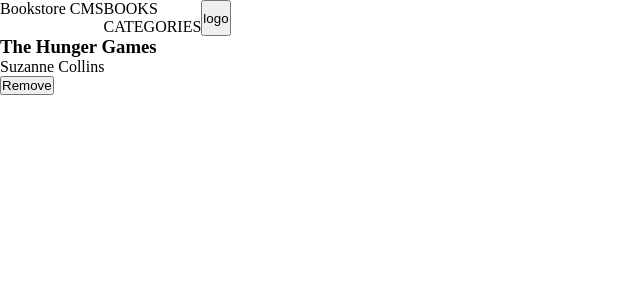
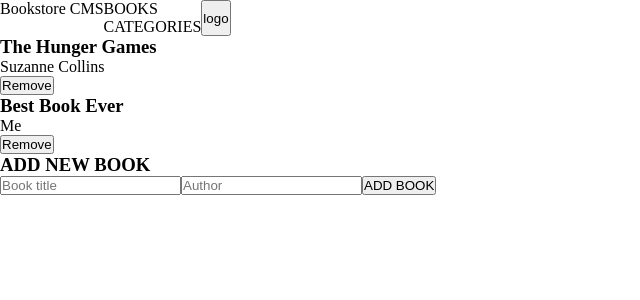
Before and after one commit to dodoburner/bookstore, a React (Create React App) app: page / in a window 1280 px wide. Shown: the top 300 px of the page, without its empty margins (0-640 px from the left). Built offline with nearby package versions, Linux system fonts and the light colour scheme.

Commit message:
create form

```diff
--- a/src/components/BooksPage.js
+++ b/src/components/BooksPage.js
@@ -1,7 +1,9 @@
 import React from 'react';
 import { v4 as uuidv4 } from 'uuid';
+
 import Header from './Header';
 import Book from '../Book';
+import Form from './Form';
 
 const BooksPage = () => {
   const books = [
@@ -10,7 +12,16 @@
       title: 'The Hunger Games',
       id: uuidv4(),
     },
+    {
+      author: 'Me',
+      title: 'Best Book Ever',
+      id: uuidv4(),
+    },
   ];
+
+  // const handleSubmit = (e) => {
+  //   e.preventDefault()
+  // }
 
   return (
     <div>
@@ -20,6 +31,7 @@
           <Book key={book.id} author={book.author} title={book.title} />
         ))}
       </main>
+      <Form />
     </div>
   );
 };
--- /dev/null
+++ b/src/components/Form.js
@@ -0,0 +1,14 @@
+import React from 'react';
+
+const Form = () => (
+  <form>
+    <h3>ADD NEW BOOK</h3>
+    <div>
+      <input type="text" placeholder="Book title" />
+      <input type="text" placeholder="Author" />
+      <button type="submit">ADD BOOK</button>
+    </div>
+  </form>
+);
+
+export default Form;
```
